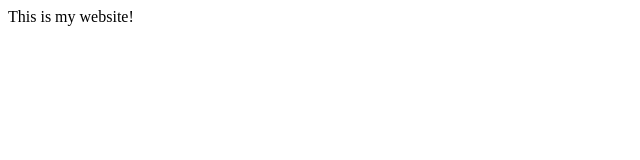
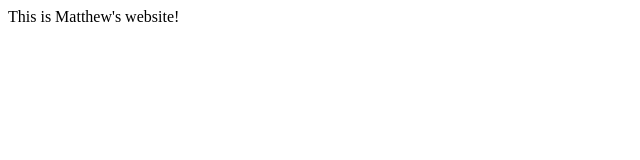
Before and after one commit to jaymspeights/git_practice_website, a plain HTML site: page index.html in a window 1280 px wide. Shown: the full height of the page, 0-640 px from the left. Drawn offline with Linux system fonts and the light colour scheme.

Commit message:
matthews site

```diff
--- a/index.html
+++ b/index.html
@@ -7,6 +7,6 @@
     <title>Hello</title>
 </head>
 <body>
-    This is my website!
+    This is Matthew's website!
 </body>
 </html>
```
